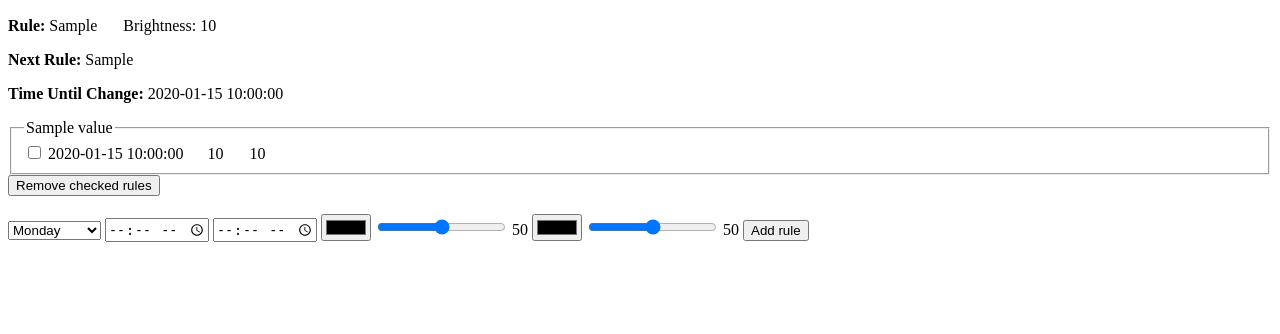
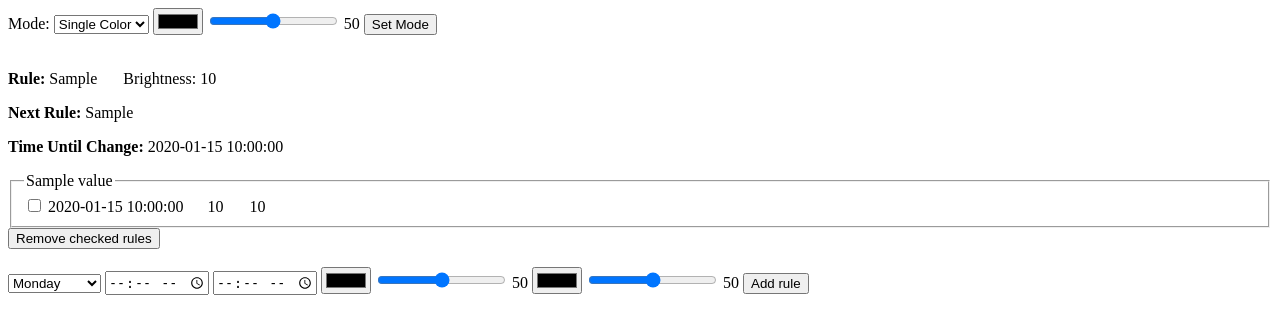
Before and after one commit to pg/pi-light, a Python web app: template app/templates/light.html in a window 1280 px wide. Shown: the top 334 px of the page. Run offline with Jinja, Linux system fonts and the light colour scheme; the template is opened without the code that fills it: most values are stand-ins (such as "Sample title", 1, 10 or a date in 2020).

Commit message:
Add ability to set mode via HTML page

```diff
--- a/app/core/events.py
+++ b/app/core/events.py
@@ -7,12 +7,14 @@ from loguru import logger
 from app.core.config import Settings
 from app.core.light import get_light
 from app.core.settings import get_settings
+from app.services.pi_light.mode import Mode
 
 
 def create_start_app_handler(
     app: FastAPI, settings: Settings = get_settings()
 ) -> Callable:  # type: ignore
     async def start_app() -> None:
+        get_light().set_mode(Mode.RULES)
         get_light().rule_manager.load_rules(settings.default_rules)
         threading.Thread(target=get_light().run, daemon=True).start()
 
--- a/app/templates/light.html
+++ b/app/templates/light.html
@@ -5,9 +5,22 @@
     <title>Pi Light</title>
 </head>
 <body>
-<p><strong>Rule:</strong> {{ current_rule_str }} <span style="background-color: {{ current_color.hex }}; margin-left: 2px; margin-right: 5px; width: 15px; height: 15px; display: inline-block;"></span>Brightness: {{ current_color.brightness * 100 }}</p>
-<p><strong>Next Rule:</strong> {{ next_rule }}</p>
-<p><strong>Time Until Change:</strong> {{ time_until_change }}</p>
+    <form method="post">
+        <label for="mode">Mode:</label>
+        <select name="mode" id="mode">
+          <option value="Default" {{'selected' if mode == "Default"}}>Single Color</option>
+          <option value="Rules" {{'selected' if mode == "Rules"}}>Rules</option>
+          <option value="Rainbow" {{'selected' if mode == "Rainbow"}}>Rainbow</option>
+        </select>
+        <input type="color" name="mode_color"/>
+        <input type="range" name="mode_color_brightness" oninput="m1.value = this.value"/>
+        <output id="m1">50</output>
+        <input type="submit" name="set_mode" value="Set Mode">
+    </form>
+    <br>
+    <p><strong>Rule:</strong> {{ current_rule_str }} <span style="background-color: {{ current_color.hex }}; margin-left: 2px; margin-right: 5px; width: 15px; height: 15px; display: inline-block;"></span>Brightness: {{ current_color.brightness * 100 }}</p>
+    <p><strong>Next Rule:</strong> {{ next_rule }}</p>
+    <p><strong>Time Until Change:</strong> {{ time_until_change }}</p>
     <form method="post">
         {% for day, day_rules in rules.items() %}
         <fieldset>
```
Also changed, not shown: app/api/routes/html.py (+10 -0 lines), app/services/pi_light/light.py (+10 -0 lines), app/services/pi_light/mode.py (+4 -4 lines).
